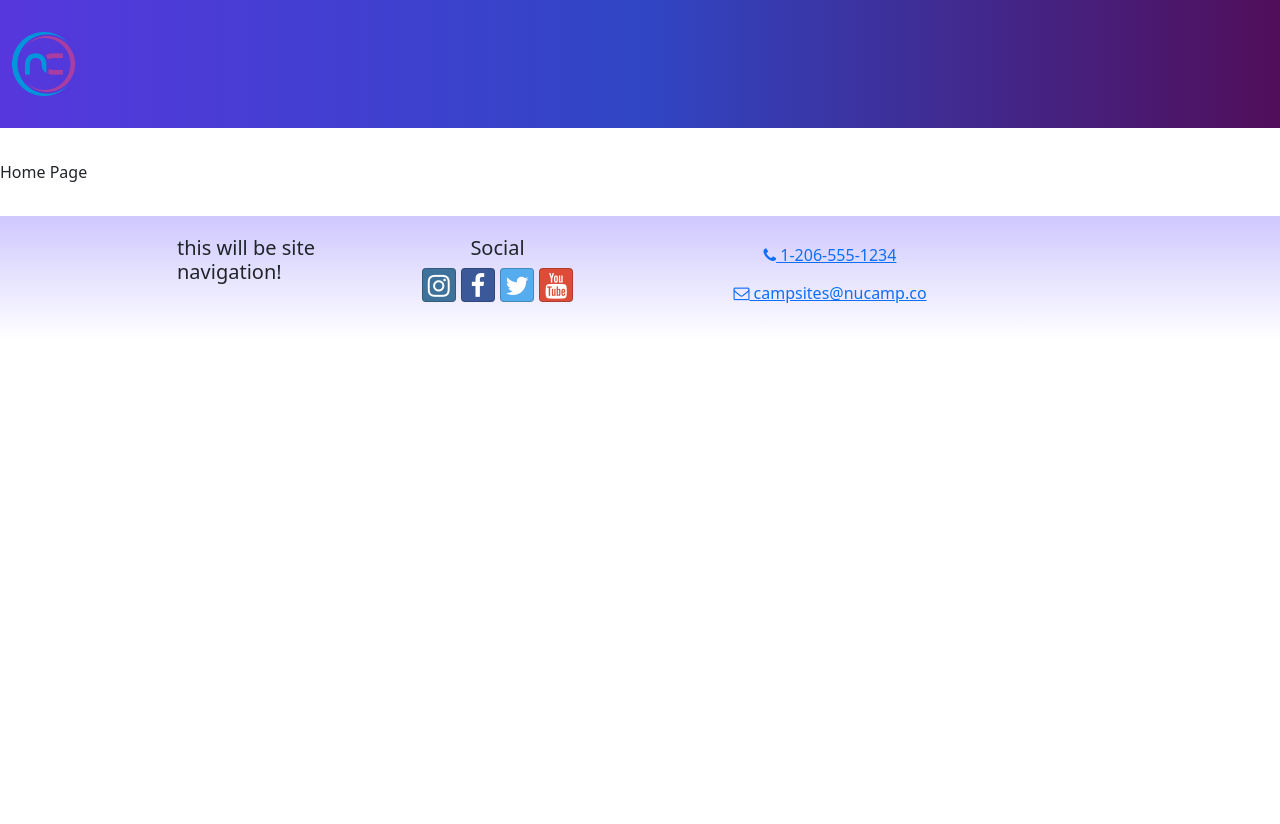
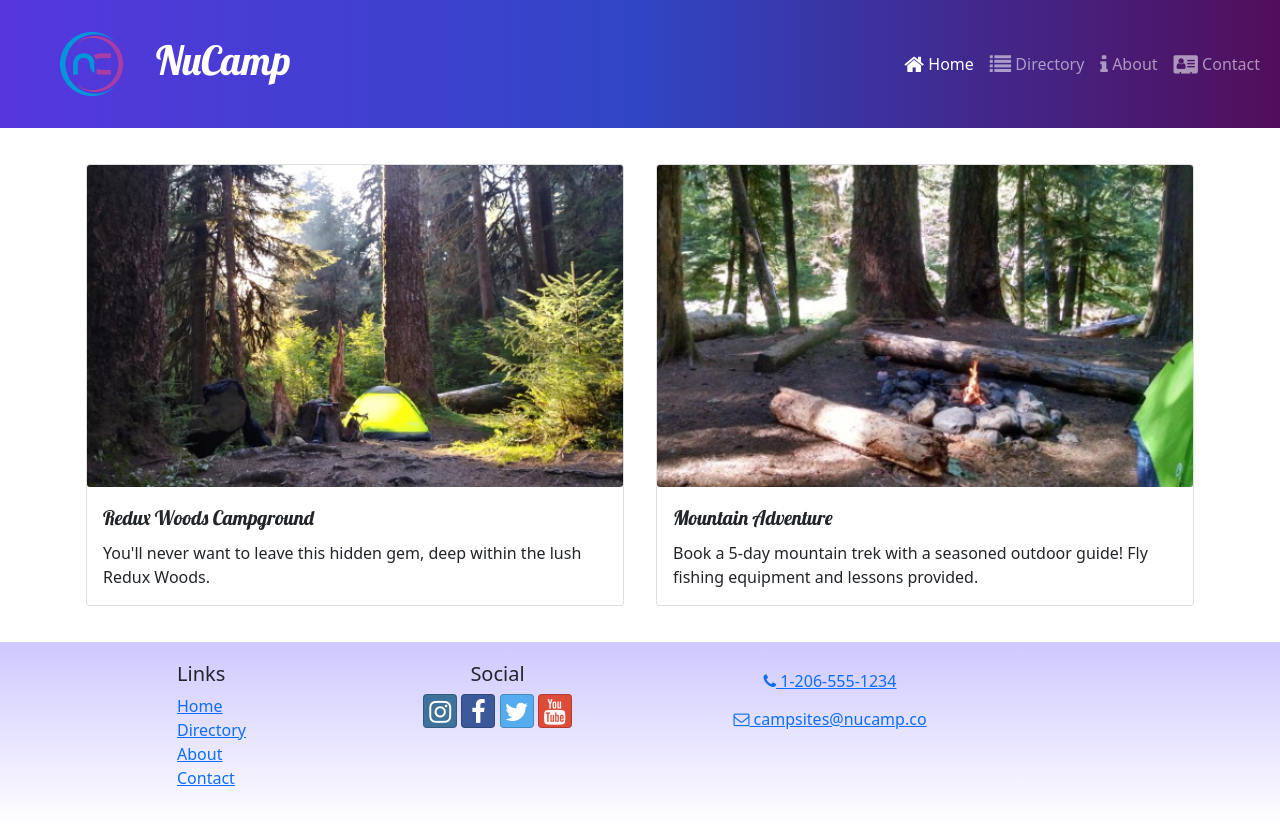
Before and after one commit to SameasDiscordxd/nucampsite-react, a React (Create React App) app: page / in a window 1280 px wide. Before the commit the page ends 800 px from the top, so only its background shows below. Built offline with nearby package versions, Linux system fonts and the light colour scheme.

Commit message:
"Setup react router"

```diff
--- a/src/components/Footer.js
+++ b/src/components/Footer.js
@@ -1,12 +1,30 @@
-import { Container, Row, Col, } from "reactstrap";
+import { Container, Row, Col } from 'reactstrap';
+import { Link } from 'react-router-dom';
 
-const FooterBar = () => {
+const Footer = () => {
     return (
         <footer className='site-footer'>
             <Container>
                 <Row>
-                    <Col xs={{ size: 4, offset: 1 }} sm='2'><h5>this will be site navigation!</h5></Col>
-                    <Col xs='6' sm='3' className='text-center'><h5> <h5>Social</h5>
+                    <Col xs={{ size: 4, offset: 1 }} sm='2'>
+                        <h5>Links</h5>
+                        <ul className='list-unstyled'>
+                            <li>
+                                <Link to='/'>Home</Link>
+                            </li>
+                            <li>
+                                <Link to='/directory'>Directory</Link>
+                            </li>
+                            <li>
+                                <Link to='/about'>About</Link>
+                            </li>
+                            <li>
+                                <Link to='/contact'>Contact</Link>
+                            </li>
+                        </ul>
+                    </Col>
+                    <Col xs='6' sm='3' className='text-center'>
+                        <h5>Social</h5>
                         <a
                             className='btn btn-social-icon btn-instagram'
                             href='http://instagram.com/'
@@ -30,8 +48,10 @@
                             href='http://youtube.com/'
                         >
                             <i className='fa fa-youtube' />
-                        </a></h5></Col>
-                    <Col sm='4' className='text-center'><h5><a
+                        </a>
+                    </Col>
+                    <Col sm='4' className='text-center'>
+                        <a
                             role='button'
                             className='btn btn-link'
                             href='tel:+12065551234'
@@ -45,12 +65,12 @@
                             href='mailto:notreal@notreal.co'
                         >
                             <i className='fa fa-envelope-o' /> campsites@nucamp.co
-                        </a></h5></Col>
-                    </Row>
+                        </a>
+                    </Col>
+                </Row>
             </Container>
         </footer>
-    )
-}
+    );
+};
 
-
-export default FooterBar;
+export default Footer;
--- a/src/components/Header.js
+++ b/src/components/Header.js
@@ -1,28 +1,51 @@
-import { Navbar, NavbarBrand } from "reactstrap";
-import NucampLogo from "../app/assets/img/logo.png";
+import { useState } from 'react';
+import {
+    Navbar,
+    NavbarBrand,
+    Collapse,
+    NavbarToggler,
+    Nav,
+    NavItem,
+} from 'reactstrap';
+import { NavLink } from 'react-router-dom';
+import NucampLogo from '../app/assets/img/logo.png';
 
 const Header = () => {
+    const [menuOpen, setMenuOpen] = useState(false);
+
     return (
-    <Navbar dark color='primary' sticky='top' expand='md'>
-        <NavbarBrand href='/'>
-        <img src={NucampLogo} alt='nucamp logo' />
-        </NavbarBrand>
-    </Navbar>)
-}
-
-
-
-
-
-
-
-
-
-
-
-
-
-
-
+        <Navbar dark color='primary' sticky='top' expand='md'>
+            <NavbarBrand className='ms-5' href='/'>
+                <img src={NucampLogo} alt='nucamp logo' className='float-start' />
+                <h1 className='mt-1'>NuCamp</h1>
+            </NavbarBrand>
+            <NavbarToggler onClick={() => setMenuOpen(!menuOpen)}/>
+            <Collapse isOpen={menuOpen} navbar>
+                <Nav className='ms-auto' navbar>
+                    <NavItem>
+                        <NavLink className='nav-link' to='/'>
+                            <i className='fa fa-home fa-lg' /> Home
+                        </NavLink>
+                    </NavItem>
+                    <NavItem>
+                        <NavLink className='nav-link' to='/directory'>
+                            <i className='fa fa-list fa-lg' /> Directory
+                        </NavLink>
+                    </NavItem>
+                    <NavItem>
+                        <NavLink className='nav-link' to='/about'>
+                            <i className='fa fa-info fa-lg' /> About
+                        </NavLink>
+                    </NavItem>
+                    <NavItem>
+                        <NavLink className='nav-link' to='/contact'>
+                            <i className='fa fa-address-card fa-lg' /> Contact
+                        </NavLink>
+                    </NavItem>
+                </Nav>
+            </Collapse>
+        </Navbar>
+    );
+};
 
 export default Header;
--- a/src/features/campsites/campsitesSlice.js
+++ b/src/features/campsites/campsitesSlice.js
@@ -1,4 +1,5 @@
 import {CAMPSITES} from '../../app/shared/CAMPSITES';
+
 
 export const selectAllCampsites = () => {
     return CAMPSITES;
@@ -7,3 +8,7 @@
 export const selectCampsiteById = (id) => {
     return CAMPSITES.find((campsite) => campsite.id === id);
 };
+
+export const selectFeaturedCampsite = () => {
+    return CAMPSITES.find((campsite) => campsite.featured);
+};
--- /dev/null
+++ b/src/features/display/DisplayCard.js
@@ -0,0 +1,16 @@
+import { Card, CardImg, CardText, CardBody, CardTitle } from "reactstrap";
+
+const DisplayCard = ({item}) => {
+    const {name, image, description} = item;
+    return (
+        <Card>
+            <CardImg src={image} alt={name} />
+            <CardBody>
+                <CardTitle>{name}</CardTitle>
+                <CardText>{description}</CardText>
+            </CardBody>
+        </Card>
+    );
+};
+
+export default DisplayCard;
--- /dev/null
+++ b/src/features/display/DisplayList.js
@@ -0,0 +1,22 @@
+import { Col, Row } from 'reactstrap';
+import DisplayCard from './DisplayCard';
+import { selectFeaturedCampsite } from '../campsites/campsitesSlice';
+import { selectFeaturedPromotion } from '../promotions/promotionsSlice';
+
+const DisplayList = () => {
+    const items = [selectFeaturedCampsite(), selectFeaturedPromotion()];
+
+    return (
+        <Row>
+            {items.map((item, idx) => {
+                return (
+                    <Col md className='m-1' key={idx}>
+                        <DisplayCard item={item} />
+                    </Col>
+                );
+            })}
+        </Row>
+    );
+};
+
+export default DisplayList;
--- /dev/null
+++ b/src/features/promotions/promotionsSlice.js
@@ -0,0 +1,5 @@
+import { PROMOTIONS } from '../../app/shared/PROMOTIONS';
+
+export const selectFeaturedPromotion = () => {
+    return PROMOTIONS.find((promotion) => promotion.featured);
+};
--- a/src/pages/HomePage.js
+++ b/src/pages/HomePage.js
@@ -1,5 +1,12 @@
+import { Container } from 'reactstrap';
+import DisplayList from '../features/display/DisplayList';
+
 const HomePage = () => {
-  return <div>Home Page</div>;
+    return (
+        <Container>
+            <DisplayList />
+        </Container>
+    );
 };
 
 export default HomePage;
```
